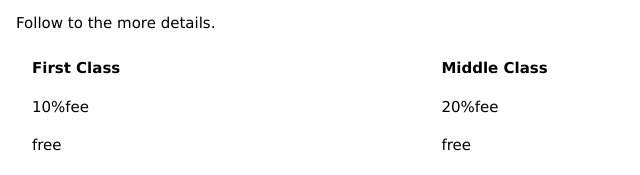
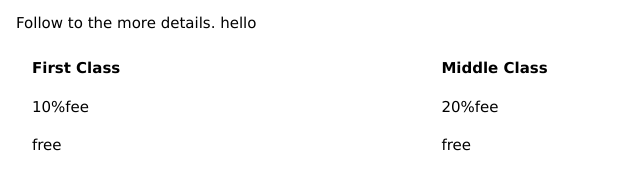
Before and after one commit to chokyihan/general, a plain HTML site: page project2/collect/child_education.html in a window 1280 px wide. Shown: the part 819-994 px from the top of the page, 0-640 px from the left. Drawn offline with Linux system fonts and the light colour scheme.

Commit message:
Update child_education.html

```diff
--- a/project2/collect/child_education.html
+++ b/project2/collect/child_education.html
@@ -159,7 +159,9 @@
 
                   <div class="w3-container">
                     <h2>Note</h2>
-                    <p>Follow to the more details.</p>
+                    <p>Follow to the more details.
+                        hello
+                      </p>
 
                     <table class="w3-table">
                       <tr>
```
